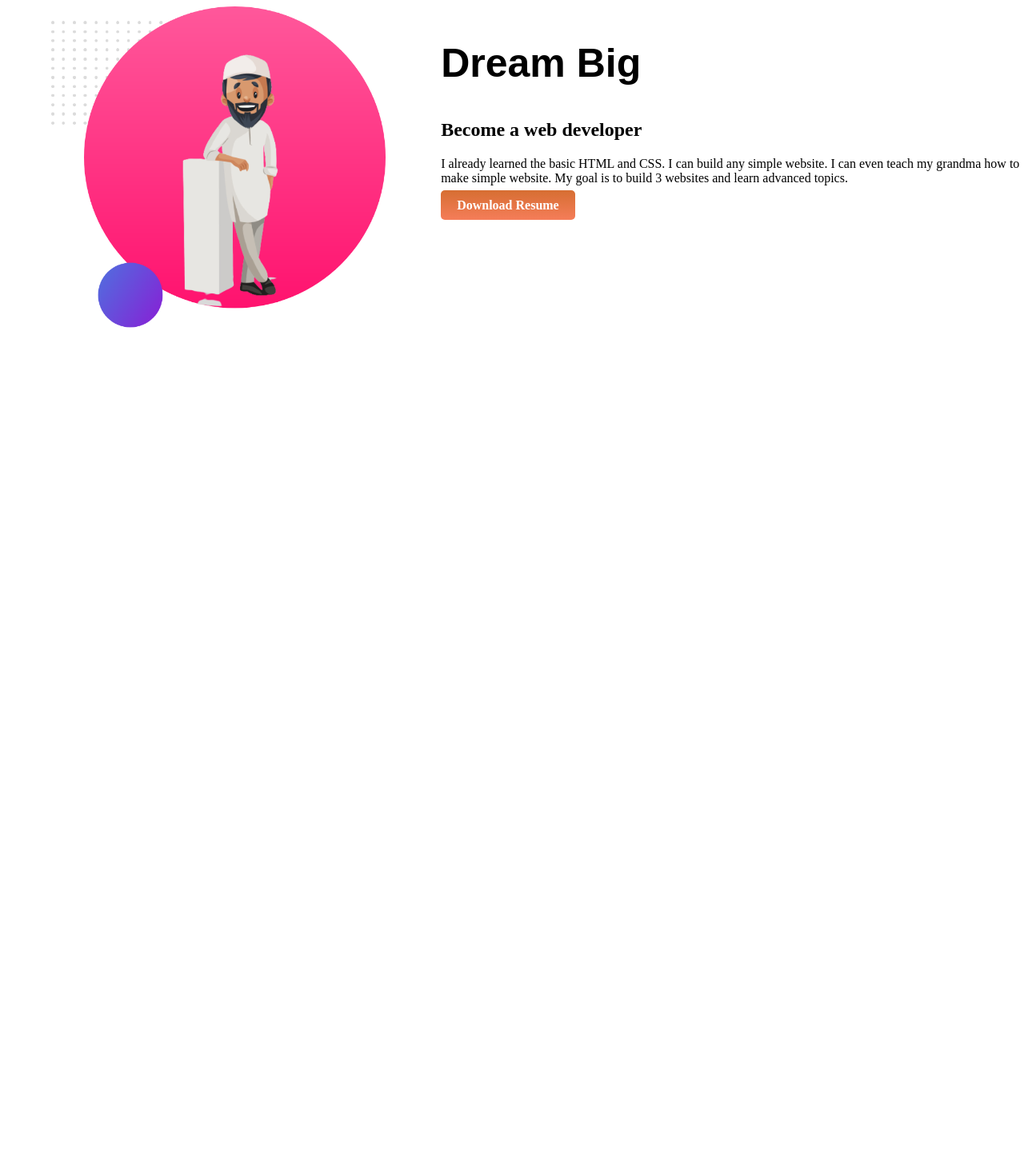
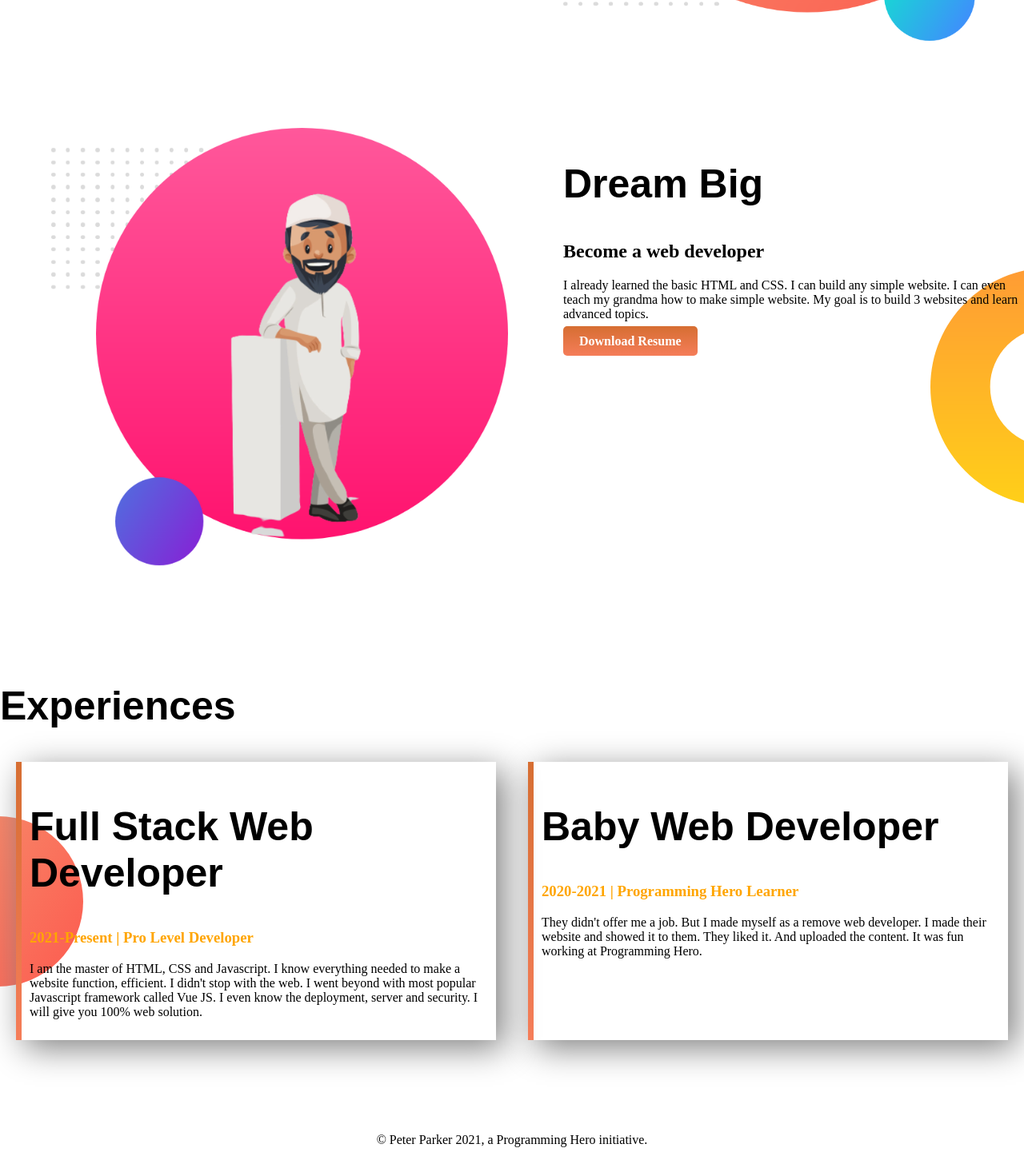
Before and after one commit to Asif-Jaman/Personal_Portfolio1, a plain HTML site: page index.html in a window 1280 px wide. Shown: the part 521-1972 px from the top of the page at 80% size. Before the commit the page ends 935 px from the top, so only its background shows below. Drawn offline with Linux system fonts and the light colour scheme; a web font is replaced by a local one.

Commit message:
last commit

```diff
--- a/index.html
+++ b/index.html
@@ -13,10 +13,10 @@
 </head>
 
 <body>
-    <Section id="first-section">
+    <Section id="first-section " class="flexible-container">
         <div class="half-width">
             <h1>Welcome to</h1>
-            <h1> <span id="name-color">Asif's</span> world</h1>
+            <h1> <span class="name-color">Asif's</span> world</h1>
             <h2>A dedicated developer</h2>
             <p>
                 I'm a Front-End Developer.
@@ -30,7 +30,7 @@
         </div>
 
     </Section>
-    <section>
+    <section id="second-section" class="flexible-container">
         <div class="half-width">
             <img src="images/my-bg2.png" alt="">
         </div>
@@ -42,6 +42,29 @@
             <a class="click" href="">Download Resume</a>
         </div>
     </section>
+    <section id="third-section">
+        <h1>Experiences</h1>
+        <div class="flexible-container">
+            <div id="box1" class="exprience-iteams">
+                <h1>Full Stack Web Developer</h1>
+                <h3 class="name-color">2021-Present | Pro Level Developer</h3>
+                <p>I am the master of HTML, CSS and Javascript. I know everything needed to make a website function,
+                    efficient. I didn't stop with the web. I went beyond with most popular Javascript framework called
+                    Vue
+                    JS. I even know the deployment, server and security. I will give you 100% web solution.</p>
+            </div>
+            <div id="box2" class="exprience-iteams">
+                <h1>Baby Web Developer</h1>
+                <h3 class="name-color">2020-2021 | Programming Hero Learner</h3>
+                <p>They didn't offer me a job. But I made myself as a remove web developer. I made their website and
+                    showed
+                    it to them. They liked it. And uploaded the content. It was fun working at Programming Hero.</p>
+            </div>
+        </div>
+    </section>
+    <footer>
+        <p>© Peter Parker 2021, a Programming Hero initiative.</p>
+    </footer>
 
 
 
--- a/style.css
+++ b/style.css
@@ -6,14 +6,16 @@ h1{
     font-family: 'Otomanopee One', sans-serif;
     font-size: 50px;
 }
-#name-color{
+.name-color{
     color: orange;
 }
-section{
+.flexible-container{
     display: flex;
+    padding-bottom: 100px;
 
 }
 .half-width{
+    width: 50%;
     padding-left: 5%;
     padding-top: 5px;
     padding-right: 5px;
@@ -33,3 +35,33 @@ section{
     background-image: url(images/top-banner.png);
     background-repeat: no-repeat;
 }
+#second-section{
+    background-image: url(images/dream-bg.png);
+    background-repeat: no-repeat;
+    background-position: right;
+}
+.exprience-iteams{
+    width: 50%;
+    box-shadow: 10px 10px 40px gray;
+    margin-left: 20px;
+    margin-right: 20px;
+    padding: 10px;
+}
+#third-section{
+    background-image: url(images/exp-bg.png);
+    background-repeat: no-repeat;
+    background-position: left;
+}
+#box1{
+    border-left: 7px solid;
+    border-image: linear-gradient(rgb(214, 110, 50),rgb(245, 125, 89));
+    border-image-slice: 1;
+}
+#box2{
+    border-left: 7px solid;
+    border-image: linear-gradient(rgb(214, 110, 50),rgb(245, 125, 89));
+    border-image-slice: 1;
+}
+footer p{
+    text-align: center;
+}
```
